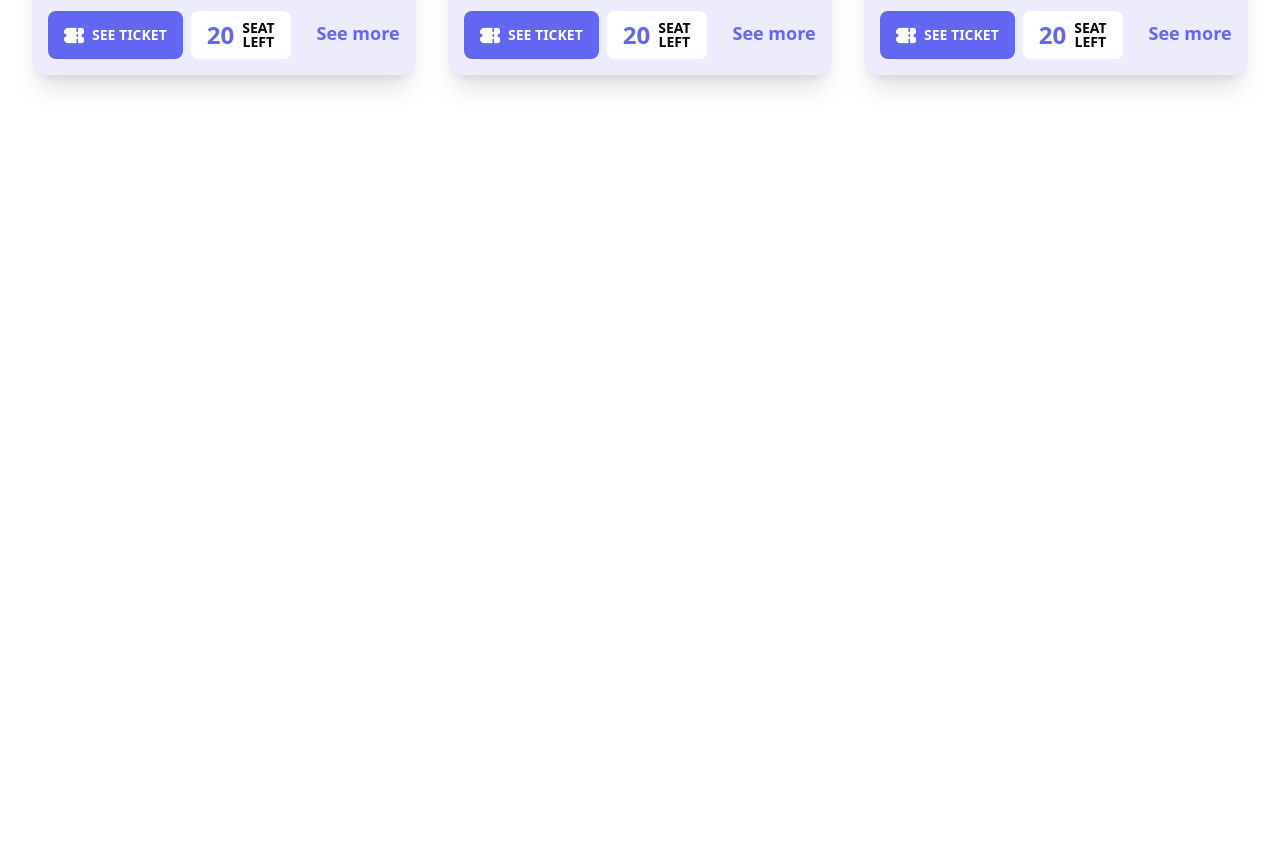
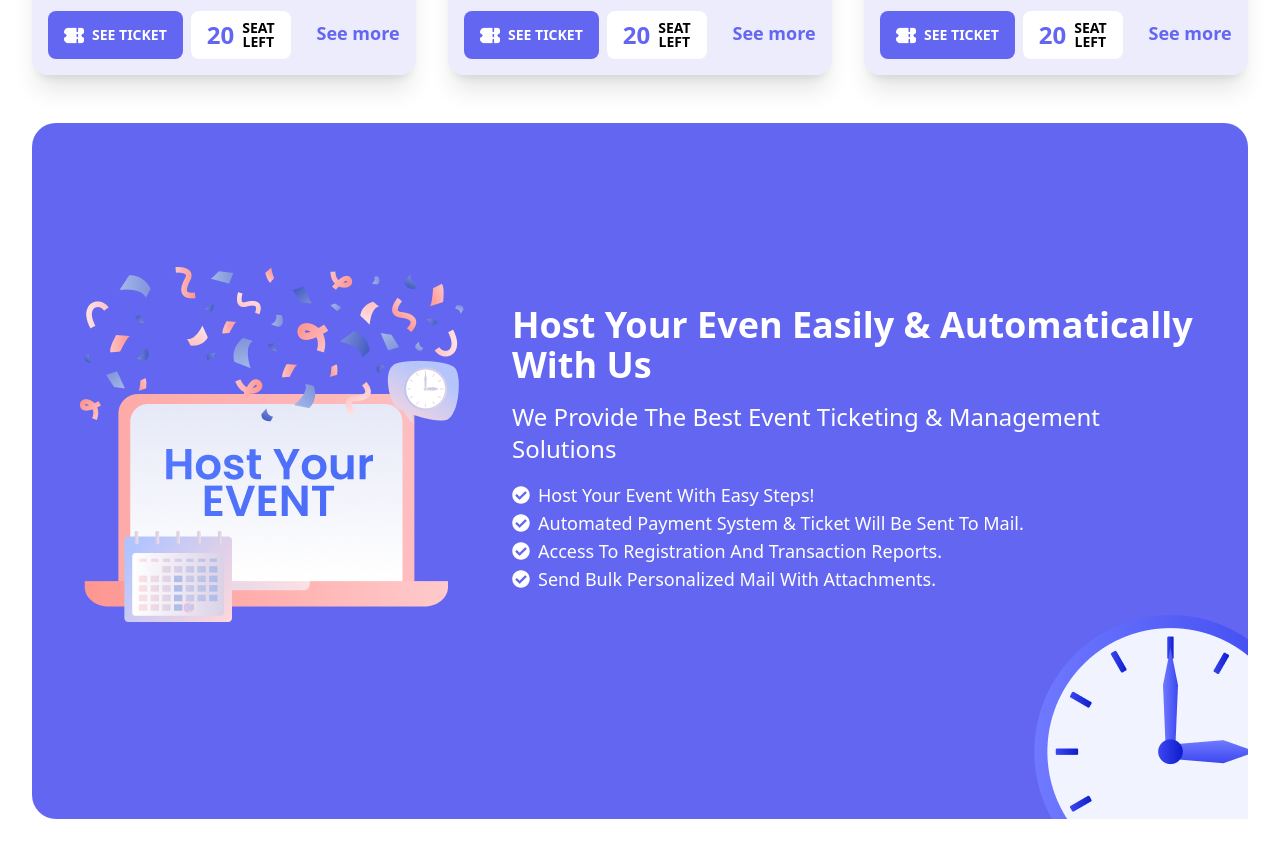
Before and after one commit to Hossain-sakib/event-host, a React (Vite) app: page / in a window 1280 px wide. Shown: the part 1120-1971 px from the top of the page. Before the commit the page ends 1227 px from the top, so only its background shows below. Built offline with nearby package versions, Linux system fonts and the light colour scheme.

Commit message:
created features section

```diff
--- a/src/App.jsx
+++ b/src/App.jsx
@@ -1,6 +1,7 @@
 import './App.css'
 import Banner from './Components/Banner/Banner'
 import Events from './Components/Events/Events'
+import Features from './Components/Features/Features'
 import Navbar from './Components/Navbar/Navbar'
 
 function App() {
@@ -11,6 +12,7 @@ function App() {
        <Navbar></Navbar>
        <Banner></Banner>
        <Events></Events>
+       <Features></Features>
       </div>
     </>
   )
--- a/src/Components/Events/Events.jsx
+++ b/src/Components/Events/Events.jsx
@@ -2,7 +2,7 @@ import { FaLocationDot } from "react-icons/fa6";
 
 const Events = () => {
     return (
-        <div>
+
             <div className="flex flex-col items-center justify-center mt-12 space-y-4">
                 <h1 className="md:text-5xl text-2xl font-bold">Events</h1>
                 <ul className="flex items-center justify-center gap-2">
@@ -94,7 +94,7 @@ const Events = () => {
                     </div>
                 </div>
             </div>
-        </div>
+
 
     );
 };
--- /dev/null
+++ b/src/Components/Features/Features.jsx
@@ -0,0 +1,29 @@
+import { FaCheckCircle } from "react-icons/fa";
+
+
+const Features = () => {
+    return (
+        <div className="mt-12">
+            <div className="rounded-3xl bg-indigo-500 ">
+                <div className="flex pt-4 flex-col md:flex-row md:gap-12 md:pt-36 md:px-12 -mb-16 items-center justify-center space-y-2">
+                    <img src="/src/assets/resources/Group 29.png" alt="Movie" />
+                    <div className="text-white md:text-left space-y-4">
+                        <h1 className="text-4xl font-semibold">Host Your Even Easily & Automatically <br /> With Us</h1>
+                        <p className="text-2xl">We Provide The Best Event Ticketing & Management Solutions</p>
+                        <div className="px-4 md:px-0">
+                            <p className="text-lg flex gap-2 items-center"><FaCheckCircle />Host Your Event With Easy Steps!</p>
+                            <p className="text-lg flex gap-2 items-center"><FaCheckCircle />Automated Payment System & Ticket Will Be Sent To Mail.</p>
+                            <p className="text-lg flex gap-2 items-center"><FaCheckCircle />Access To Registration And Transaction Reports.</p>
+                            <p className="text-lg flex gap-2 items-center"><FaCheckCircle />Send Bulk Personalized Mail With Attachments.</p>
+                        </div>
+                    </div>
+                </div>
+                <div className="flex justify-end">
+                    <img src="/src/assets/resources/Group.png" alt="" />
+                </div>
+            </div>
+        </div>
+    );
+};
+
+export default Features;
```
